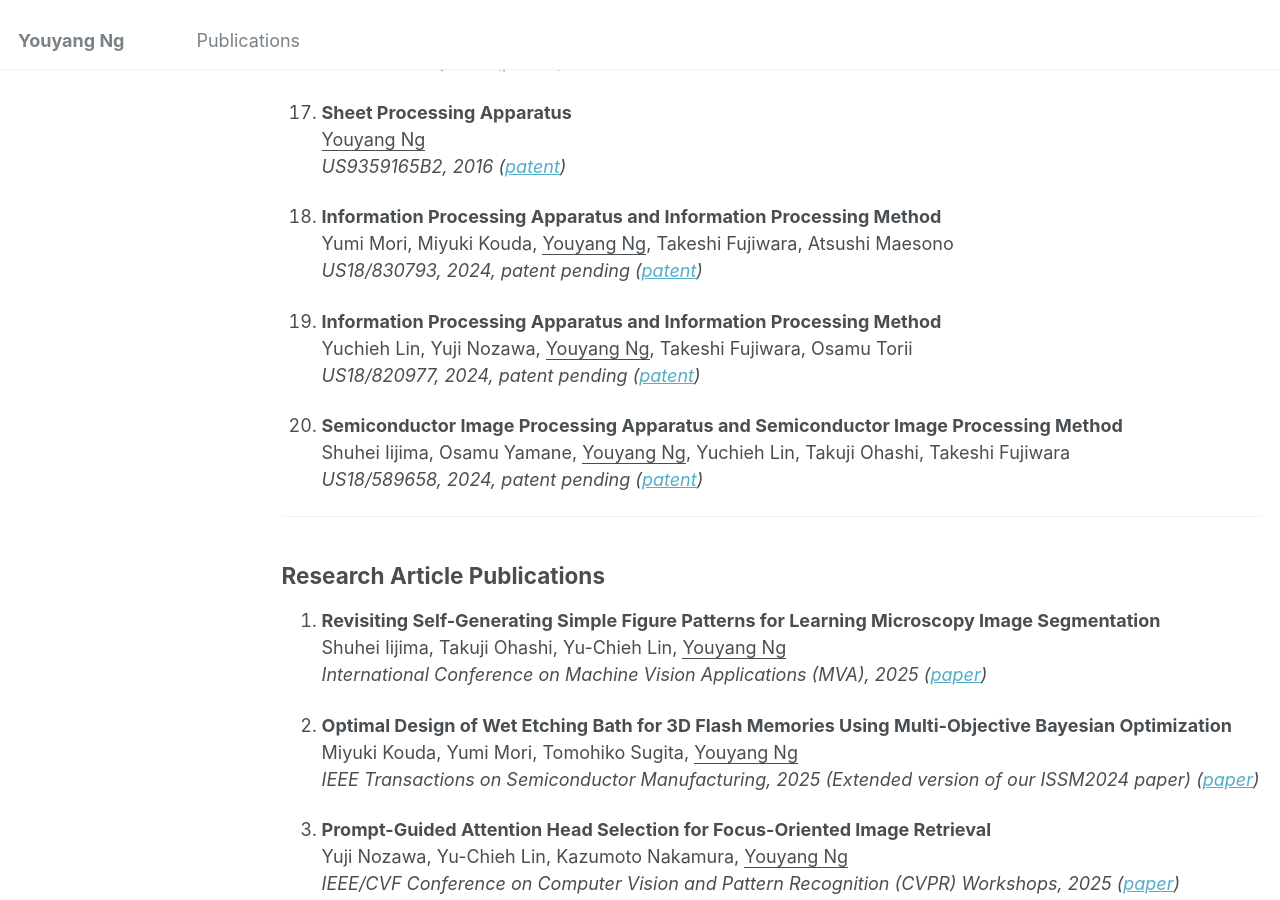
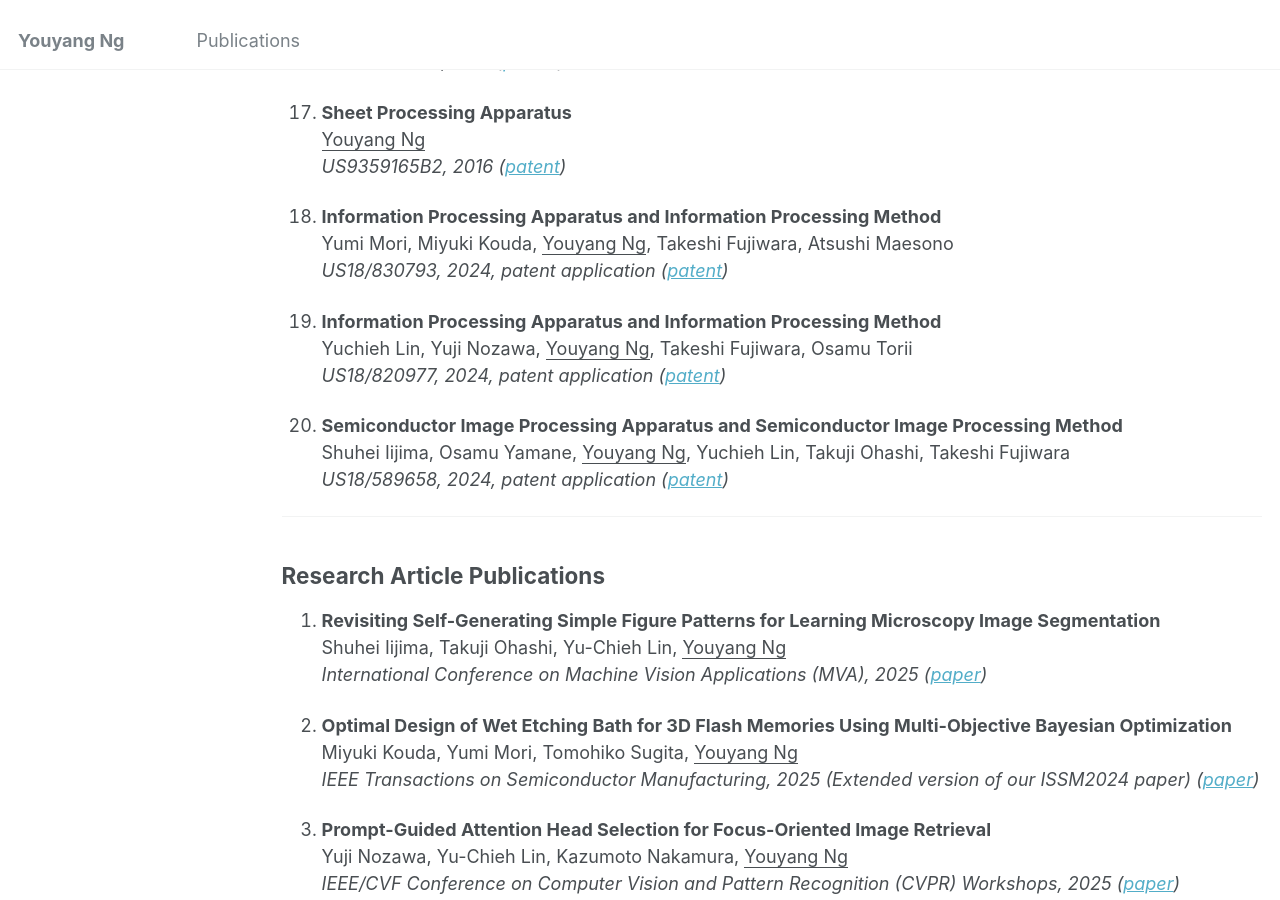
Before and after one commit to yy29/yy29.github.io, a Jekyll site: the page built from _pages/publications.md, in a window 1280 px wide and 900 px high, scrolled down 1919 px. Built offline with Jekyll 4.4.1, drawn with Linux system fonts in a browser that asks for light colours.

Commit message:
Update publications.md

```diff
--- a/_pages/publications.md
+++ b/_pages/publications.md
@@ -81,15 +81,15 @@ Yosuke Bando, Yujen Lai, <ins>Youyang Ng</ins>, Kenichi Maeda, Takeshi Sakoda, T
 
 1. **Information Processing Apparatus and Information Processing Method**
 Yumi Mori, Miyuki Kouda, <ins>Youyang Ng</ins>, Takeshi Fujiwara, Atsushi Maesono
-*US18/830793, 2024, patent pending ([patent](https://patents.google.com/patent/US20250252709A1/en))*
+*US18/830793, 2024, patent application ([patent](https://patents.google.com/patent/US20250252709A1/en))*
 
 1. **Information Processing Apparatus and Information Processing Method**
 Yuchieh Lin, Yuji Nozawa, <ins>Youyang Ng</ins>, Takeshi Fujiwara, Osamu Torii
-*US18/820977, 2024, patent pending ([patent](https://patents.google.com/patent/US20250077572A1/en))*
+*US18/820977, 2024, patent application ([patent](https://patents.google.com/patent/US20250077572A1/en))*
 
 1. **Semiconductor Image Processing Apparatus and Semiconductor Image Processing Method**
 Shuhei Iijima, Osamu Yamane, <ins>Youyang Ng</ins>, Yuchieh Lin, Takuji Ohashi, Takeshi Fujiwara
-*US18/589658, 2024, patent pending ([patent](https://patents.google.com/patent/US20240311997A1/en))*
+*US18/589658, 2024, patent application ([patent](https://patents.google.com/patent/US20240311997A1/en))*
 
 ---
 <a id="articles"></a>
```
